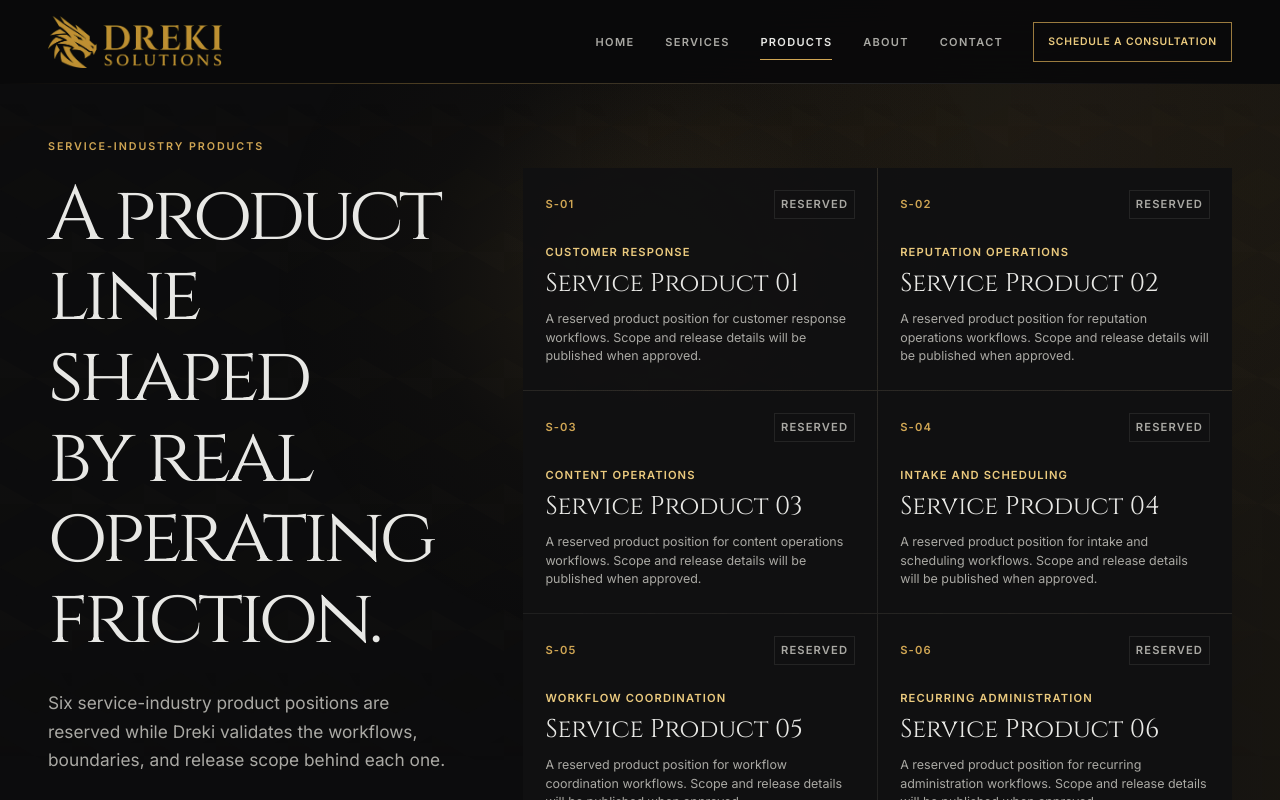
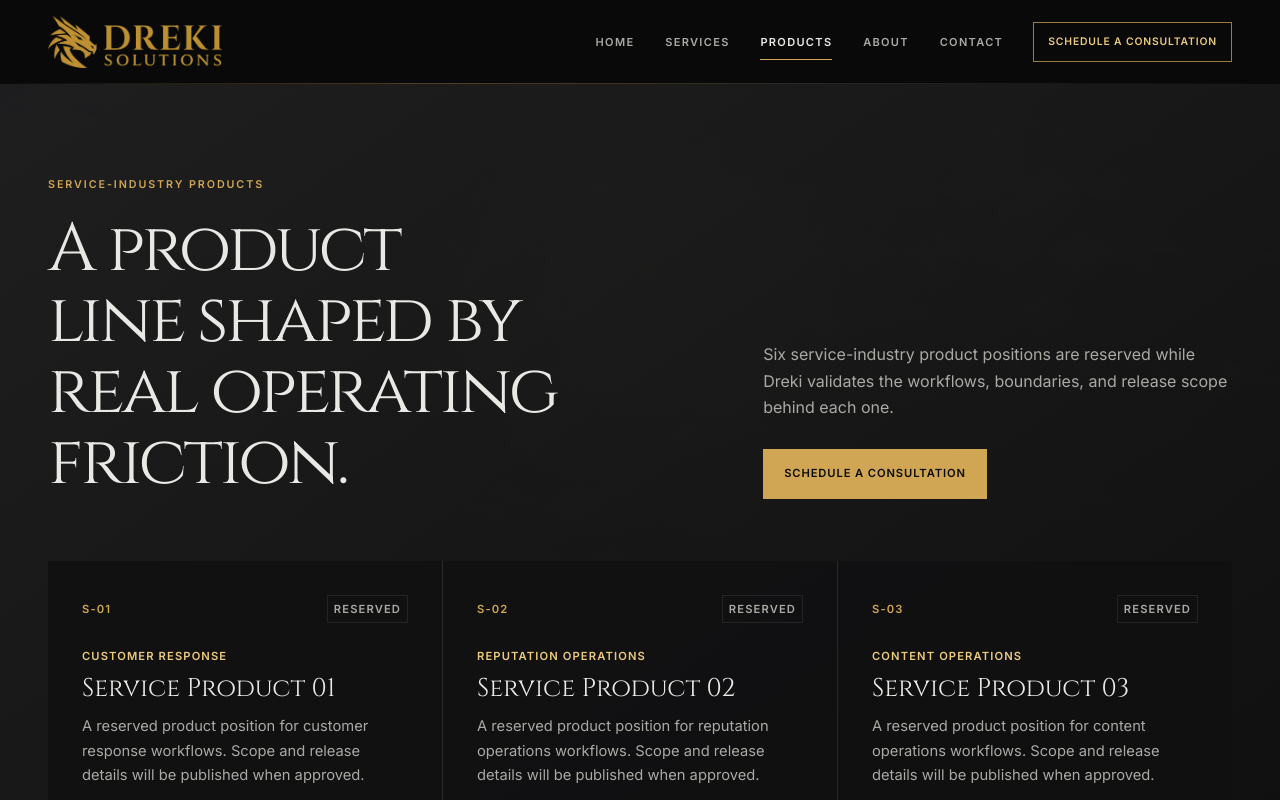
Before and after one commit to drekisolutions/Dreki-solutions-Website, a Next.js app: page /products in a window 1280 px wide. Shown: the top 800 px of the page. Built offline with nearby package versions, Linux system fonts and the light colour scheme.

Commit message:
Align service product presentation

```diff
--- a/app/products/page.tsx
+++ b/app/products/page.tsx
@@ -12,10 +12,16 @@ export const metadata: Metadata = {
 export default function ProductsPage() {
   return (
     <main className="page-main" id="main-content">
-      <section className="split-hero split-hero--products" aria-labelledby="products-title">
-        <div className="split-hero__copy">
+      <section
+        className="page-section service-industry-section"
+        aria-labelledby="products-title"
+      >
+        <div className="section-heading">
+          <div>
             <p className="eyebrow">Service-industry products</p>
             <h1 id="products-title">A product line shaped by real operating friction.</h1>
+          </div>
+          <div className="section-heading__support">
             <p>
               Six service-industry product positions are reserved while Dreki validates
               the workflows, boundaries, and release scope behind each one.
@@ -24,12 +30,13 @@ export default function ProductsPage() {
               Schedule a Consultation
             </PageTurnLink>
           </div>
-        <div className="product-registry" aria-label="Service-industry product positions">
+        </div>
+        <div className="product-grid" aria-label="Service-industry product positions">
           {serviceProducts.map((product) => (
             <article className="product-card" key={product.index}>
               <div><span>{product.index}</span><small>{product.status}</small></div>
               <p>{product.focus}</p>
-              <h2>{product.title}</h2>
+              <h3>{product.title}</h3>
               <p>{product.copy}</p>
             </article>
           ))}
```
Lines whose indentation alone changed are shown as unchanged.
